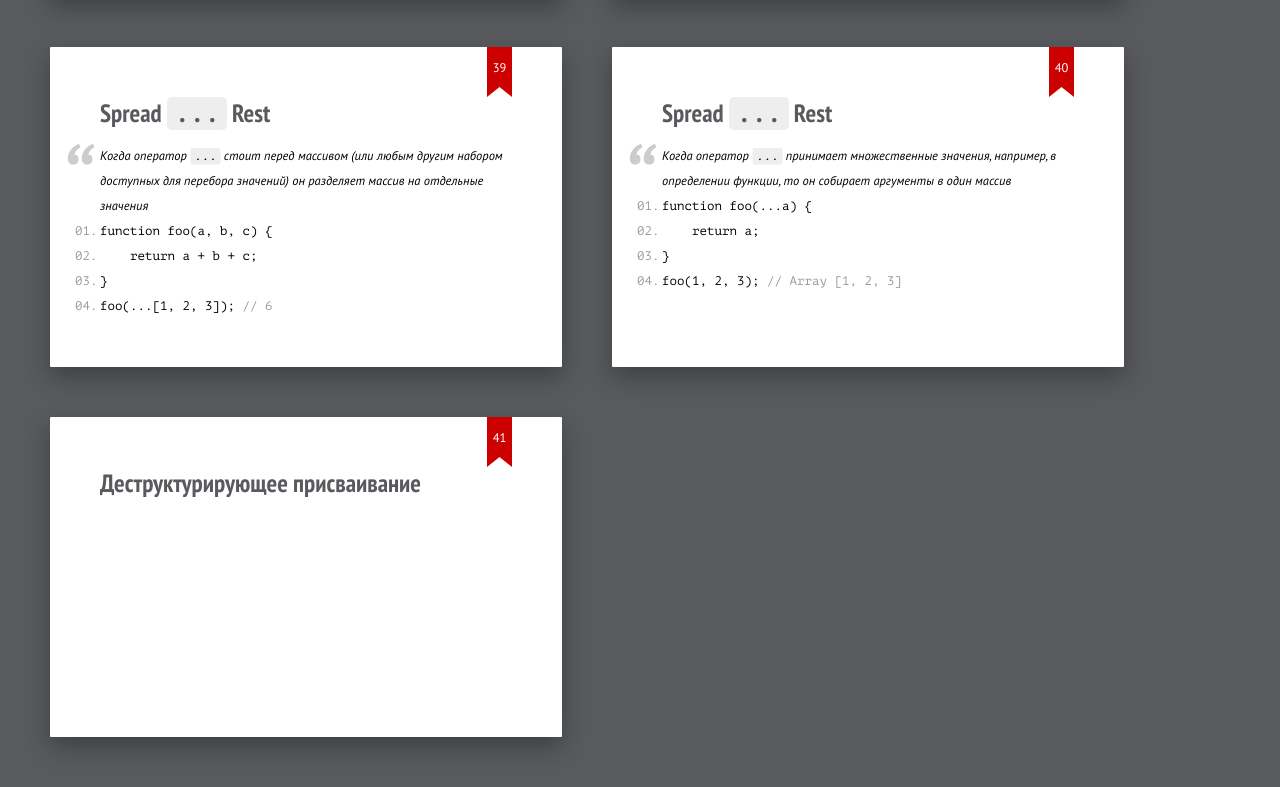
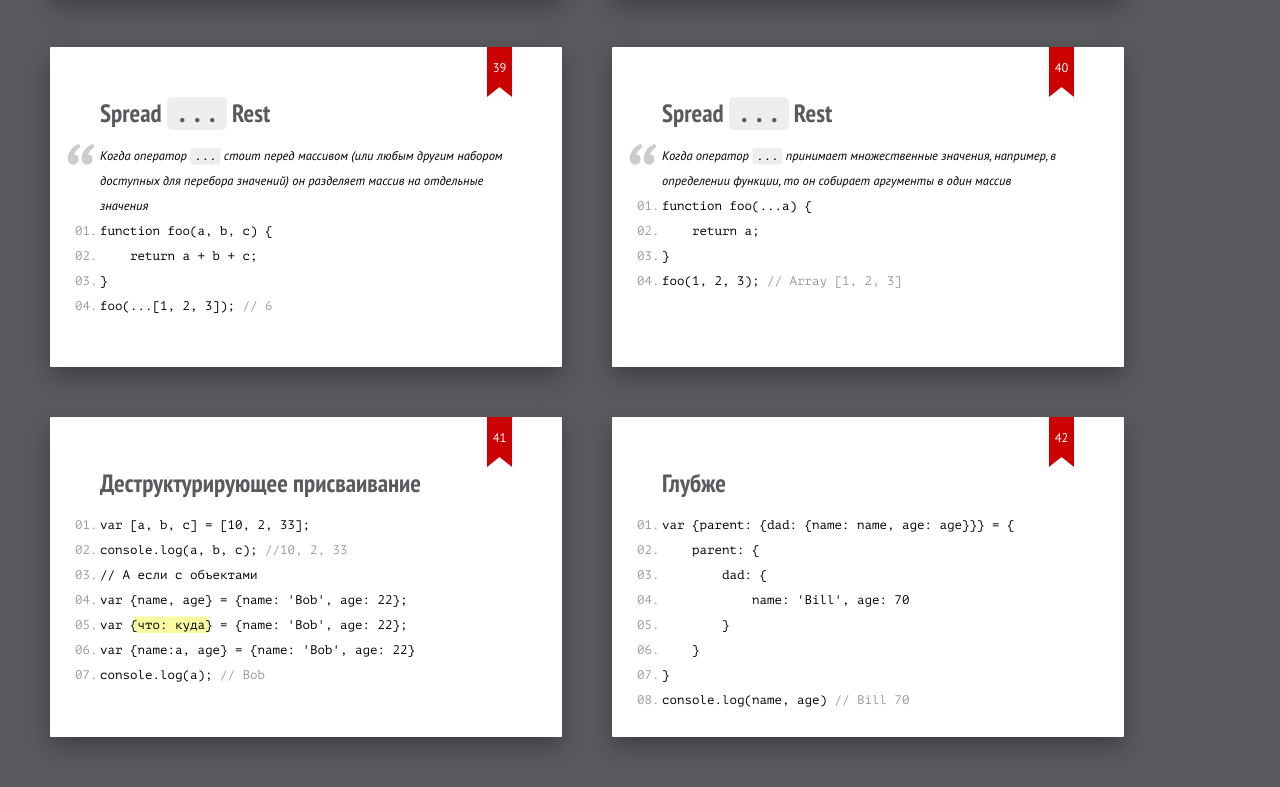
Before and after one commit to denis-zavgorodny/slides-ES6-basics, a website: page index.html in a window 1280 px wide. Shown: the part 7127-7914 px from the top of the page. Drawn offline with Linux system fonts and the light colour scheme.

Commit message:
Spread, Rest, деструктуризация

```diff
--- a/index.html
+++ b/index.html
@@ -475,7 +475,33 @@
 
 	<section class="slide">
 		<h2>Деструктурирующее присваивание</h2>
+		<pre>
+			<code>var [a, b, c] = [10, 2, 33];</code>
+			<code>console.log(a, b, c); <span class="comment">//10, 2, 33</span></code>
+			<code>// А если с объектами</code>
+			<code>var {name, age} = {name: 'Bob', age: 22};</code>
+			<code>var {<mark>что: куда</mark>} = {name: 'Bob', age: 22};</code>
+			<code>var {name:a, age} = {name: 'Bob', age: 22}</code>
+			<code>console.log(a); <span class="comment">// Bob</span></code>
+		</pre>
 	</section>
+
+	<section class="slide">
+		<h2>Глубже</h2>
+		<pre>
+			<code>var {parent: {dad: {name: name, age: age}}} = {</code>
+			<code>    parent: {</code>
+			<code>        dad: {</code>
+			<code>            name: 'Bill', age: 70</code>
+			<code>        }</code>
+			<code>    }</code>
+			<code>}</code>
+			<code>console.log(name, age) <span class="comment">// Bill 70</span></code>
+		</pre>
+	</section>
+
+
+
 
 
 
```
Also changed, not shown: examples/es6.js (added, +10 -0 lines).
